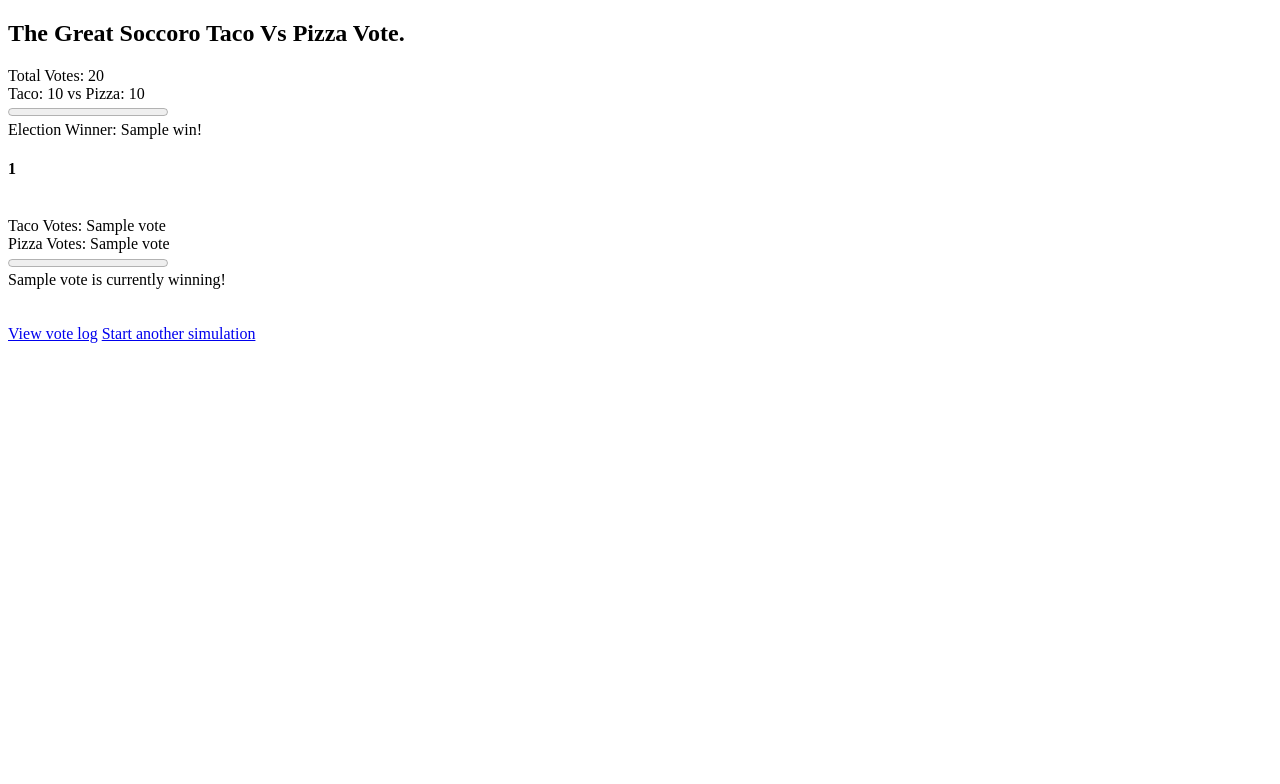
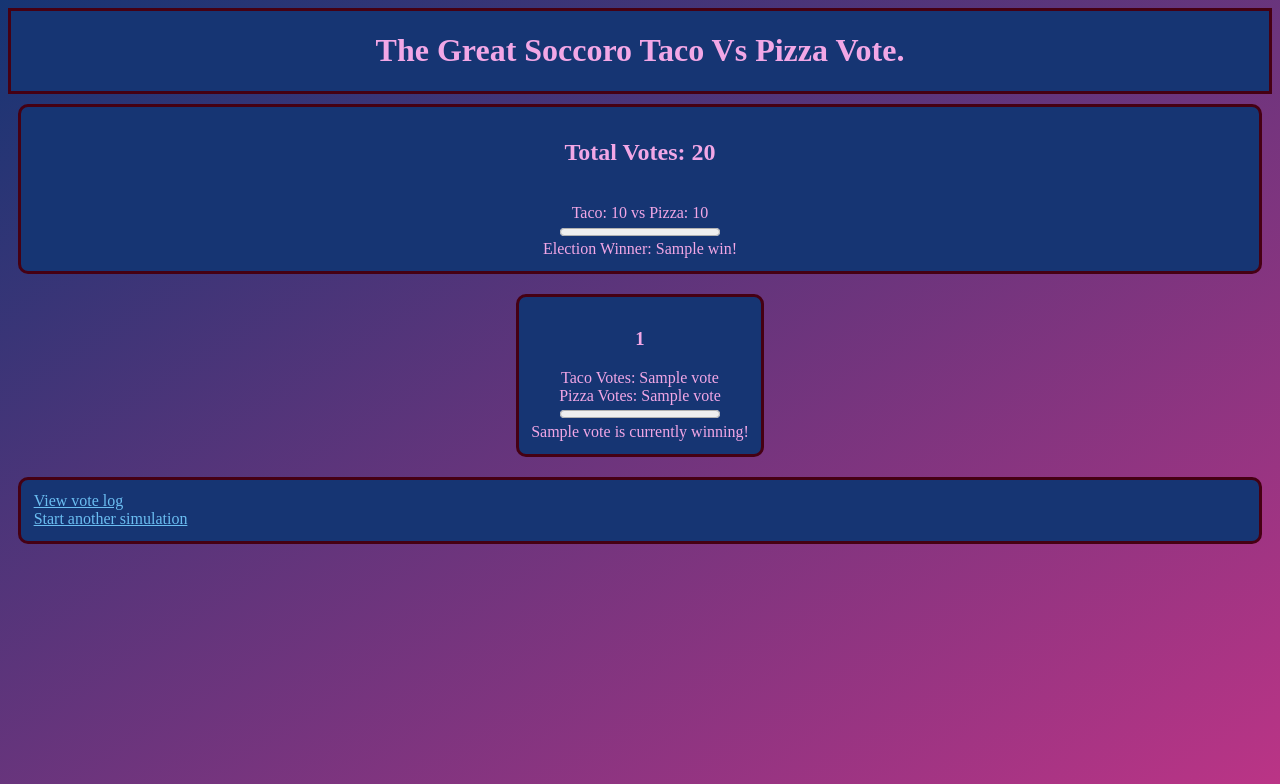
Before and after one commit to MoonBasedKas/ElectionSimulator, a Flask app: template templates/votePannel.html in a window 1280 px wide. Shown: the top 784 px of the page. Run offline with Flask 3, Linux system fonts and the light colour scheme; the template is opened without the code that fills it: most values are stand-ins (such as "Sample title", 1, 10 or a date in 2020); parts of the project's set-up code (start-up, migrations or seed data) failed here and were passed over.

Commit message:
css'dify'd vote page

```diff
--- a/static/styles.css
+++ b/static/styles.css
@@ -49,3 +49,34 @@ a {
 .welcomeText {
     text-align: center;
 }
+
+.container {
+    display: flex;
+    flex-wrap: wrap;
+    justify-content: center;
+}
+
+.provence {
+    justify-content: center;
+    text-align: center;
+    margin: 10px;
+    background-color: #163573;
+    border-style: solid;
+    border-color: #450013;
+    color: #F2A7E6;
+    border-radius: 10px;
+    padding: 1%;
+}
+
+
+.VoteInfo {
+    justify-content: center;
+    text-align: center;
+    margin: 10px;
+    background-color: #163573;
+    border-style: solid;
+    border-color: #450013;
+    color: #F2A7E6;
+    border-radius: 10px;
+    padding: 1%;
+}
--- a/templates/votePannel.html
+++ b/templates/votePannel.html
@@ -2,18 +2,16 @@
 
 <head>
     <title>The race progress</title>
-    <style>
-    </style>
-    <script>
-        // We might not need this here
-    </script>
+    <link rel="stylesheet" href="static/styles.css">
 </head>
 
 <body>
-    <h2>The Great Soccoro Taco Vs Pizza Vote.</h2>
+    <div class="pageTitle">
+        <h1>The Great Soccoro Taco Vs Pizza Vote.</h1>
+    </div>
 
-    <div class="Vote Info">
-        Total Votes: {{sum[0] + sum[1]}}<br>
+    <div class="VoteInfo">
+        <h2>Total Votes: {{sum[0] + sum[1]}}</h2><br>
         Taco: {{sum[0]}} vs Pizza: {{sum[1]}}<br>
         <progress value={{winP}} max="100"></progress><br>
         Election Winner: {{win}}!
@@ -22,18 +20,19 @@
     <div class="container">
         {% for i in vote%}
         <div class="provence">
-            <h4>{{i[0]}}</h4><br>
+            <h3>{{i[0]}}</h3>
             Taco Votes: {{i[1]}} <br>
             Pizza Votes: {{i[2]}} <br>
-            <progress value={{i[3]}} max="100"></progress><br>
+            <progress value={{i[3]}} max="100" class="voteBar"></progress><br>
             {{i[4]}} is currently winning!
         </div>
         <br>
         <br>
         {% endfor %}
     </div>
-    <a href="voteLog">View vote log</a>
-    <a href="\">Start another simulation</a>
-
+    <div class="welcomeDiv">
+        <a href="voteLog">View vote log</a><br>
+        <a href="\">Start another simulation</a>
+    </div>
 
 </body>
```
Also changed, not shown: templates/TotalVoteLog.html (+3 -6 lines).
